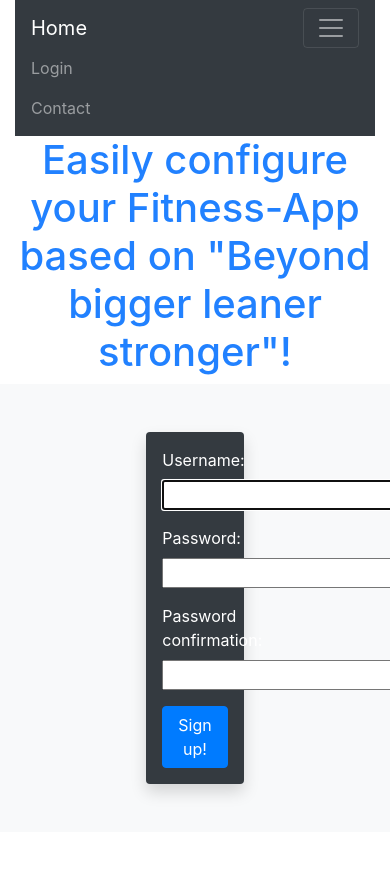
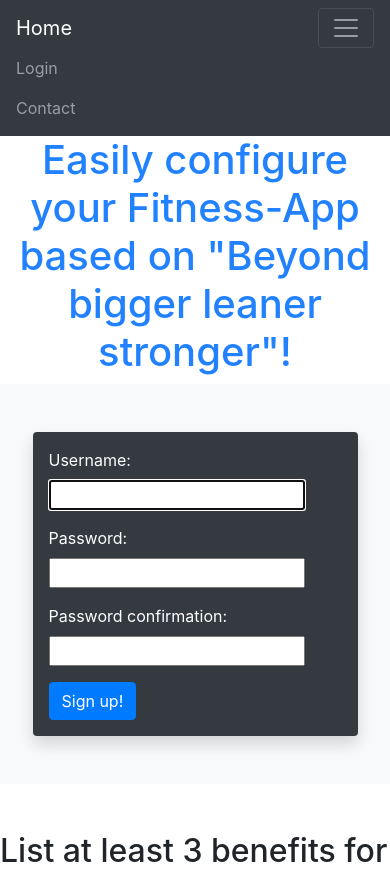
Before and after one commit to alexfuerst93/fitnessapp, a Django app: page / in a window 390 px wide, after a click that opens the changed part; the page is wider, and only the part inside the window is pictured. Shown: the top 869 px of that part. Run offline with Django 3.2, Linux system fonts and the light colour scheme; some libraries are stand-ins or nearby versions; grey boxes are pictures that could not be loaded.

Commit message:
mobile first for navigation

```diff
--- a/userprofile/templates/userprofile/base.html
+++ b/userprofile/templates/userprofile/base.html
@@ -16,25 +16,25 @@
 </head>
 <body>
 
-<div class="container">
+<div class="container px-0">
 <nav class="navbar navbar-expand-lg navbar-dark bg-dark text-white">
     <a class="navbar-brand" href="{% url 'home' %}">Home</a>
     <button class="navbar-toggler" data-toggle="collapse" data-target="#expandme">
         <span class="navbar-toggler-icon"></span>
     </button>
-    <div class="collapse navbar-collapse" id="expandme">
-        <div class="navbar-nav">
+    <div class="collapse navbar-collapse justify-content-end" id="expandme">
+        <div class="navbar-nav align-items-lg-center">
             {% if user.is_authenticated %}
-            <p>Logged In as {{ user.username }}</p>
+            <p class="m-0 py-2">Hello athlete, {{ user.username }}!</p>
             <a href="{% url 'profile' %}" class="nav-item- nav-link">Profile</a>
             {% else %}
             <a href="{% url 'loginuser' %}" class="nav-item- nav-link">Login</a>
             {% endif %}
             <a href="{% url 'contact' %}" class="nav-item- nav-link">Contact</a>
             {% if user.is_authenticated %}
-                <form action="{% url 'logoutuser' %}" method="post">
+                <form action="{% url 'logoutuser' %}" method="post" class="py-2">
                     {% csrf_token %}
-                    <button type="submit">Logout</button>
+                    <button type="submit" class="btn btn-outline-light">Logout</button>
                 </form>
             {% endif %}
         </div>
--- a/userprofile/templates/userprofile/loginuser.html
+++ b/userprofile/templates/userprofile/loginuser.html
@@ -5,7 +5,7 @@
 <h1>Login</h1>
 
 <div class="row justify-content-center bg-light">
-    <div class="col-3 my-5 p-3 text-white bg-dark shadow rounded">
+    <div class="col-10 col-md-6 my-5 p-3 text-white bg-dark shadow rounded">
     <form action="" method="post">
         {% csrf_token %}
         {% if error %}<p class="bg-danger p-2">[Icon] {{ error }}</p>{% endif %}
--- a/userprofile/templates/userprofile/startpage.html
+++ b/userprofile/templates/userprofile/startpage.html
@@ -7,7 +7,7 @@
 <h1>Easily configure your Fitness-App based on "Beyond bigger leaner stronger"!</h1>
 
 <div class="row justify-content-center bg-light">
-    <div class="col-3 my-5 p-3 text-white bg-dark shadow rounded">
+    <div class="col-10 col-md-6 my-5 p-3 text-white bg-dark shadow rounded">
     <form action="" method="post">
         {% csrf_token %}
         {% if error %}<p class="bg-danger p-2">[Icon] {{ error }}</p>{% endif %}
```
Also changed, not shown: db.sqlite3.
